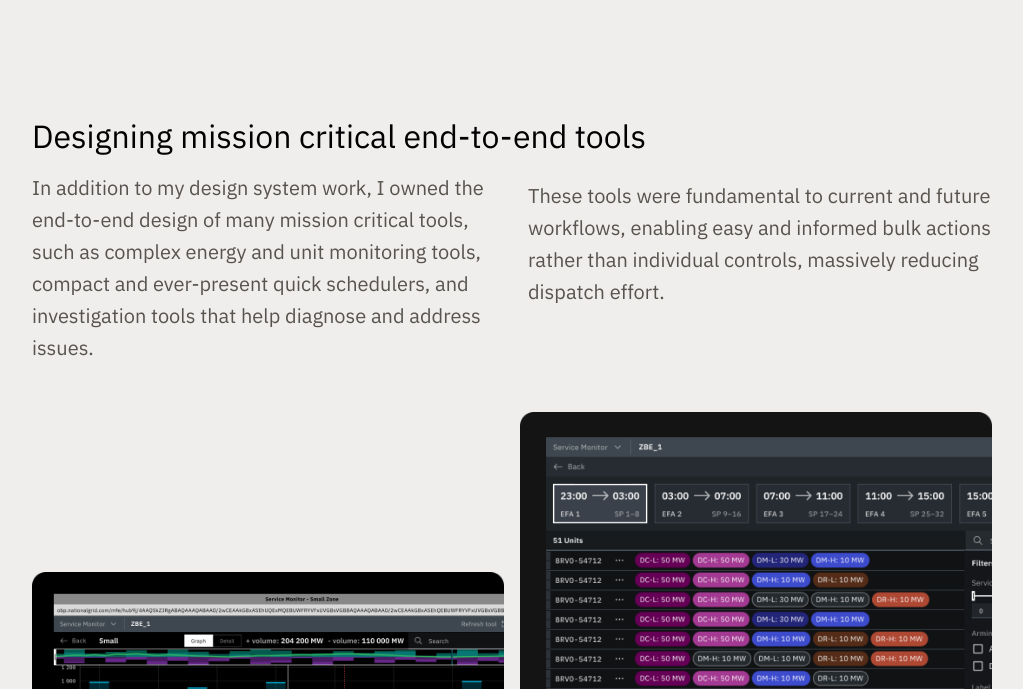
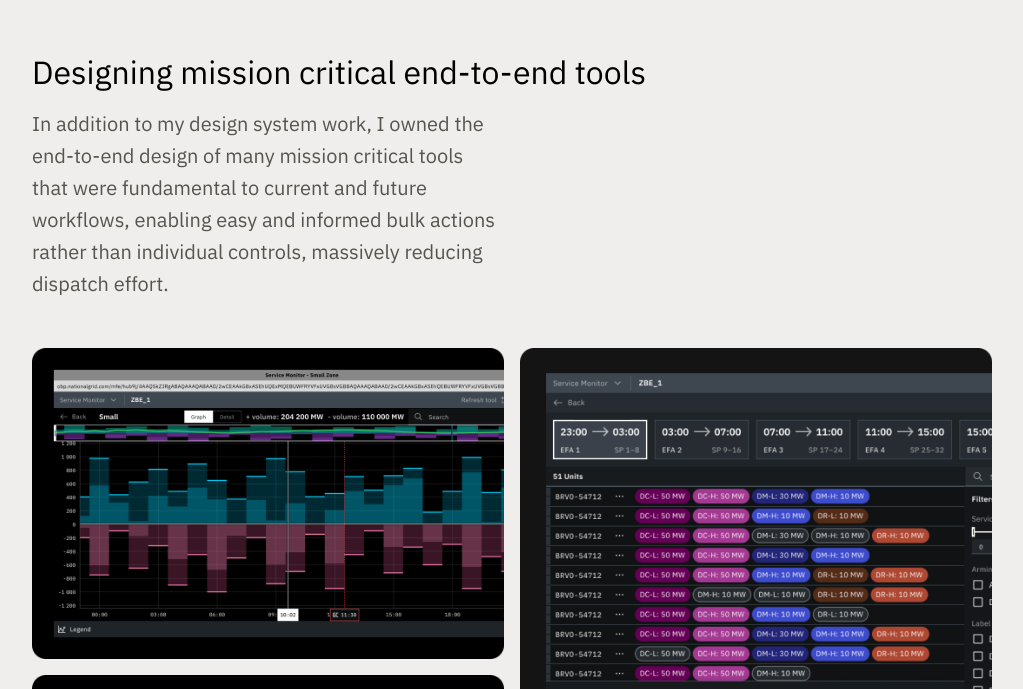
Before and after one commit to lalithsanathi/portfolio, a React (Vite) app: page /projects/bridging-design-and-dev in a window 1280 px wide. Shown: the part 11311-12000 px from the top of the page, without its empty margins (128-1151 px from the left). Built offline with nearby package versions, Linux system fonts and the light colour scheme; a web font is replaced by a local one.

Commit message:
herd and tracking

```diff
--- a/src/pages/Home.tsx
+++ b/src/pages/Home.tsx
@@ -104,7 +104,7 @@ export default function Home() {
               size="tall"
             />
           }
-        />*/}
+        /> */}
       </div>
 
       {/* Bottom fade */}
--- a/src/pages/projects/BridgingDesignDev.tsx
+++ b/src/pages/projects/BridgingDesignDev.tsx
@@ -396,7 +396,7 @@ export default function BridgingDesignDev() {
             designers dynamically design real graphs, instantly see results, and
             refine accordingly.
           </p>
-          <p className="col-span-12 mt-6 text-xl text-stone-600 lg:col-span-6">
+          {/* <p className="col-span-12 mt-6 text-xl text-stone-600 lg:col-span-6">
             Design crits that used to span multiple sessions over days started
             happening live — someone would suggest a change, the designer would
             make it on the spot, and we'd evaluate it together in real time.
@@ -405,7 +405,7 @@ export default function BridgingDesignDev() {
             like engineers being unsure about the state of a unit. And the users
             themselves were able to see much more realistic data, which
             fundamentally changed the quality of the feedback we got.
-          </p>
+          </p> */}
         </div>
       </Container>
       <Container className="mt-12">
@@ -436,36 +436,31 @@ export default function BridgingDesignDev() {
           </h2>
           <p className="col-span-12 mt-4 text-xl text-stone-600 lg:col-span-6">
             In addition to my design system work, I owned the end-to-end design
-            of many mission critical tools, such as complex energy and unit
-            monitoring tools, compact and ever-present quick schedulers, and
-            investigation tools that help diagnose and address issues.
-          </p>
-          <p className="col-span-12 mt-6 text-xl text-stone-600 lg:col-span-6">
-            These tools were fundamental to current and future workflows,
-            enabling easy and informed bulk actions rather than individual
-            controls, massively reducing dispatch effort.
+            of many mission critical tools that were fundamental to current and
+            future workflows, enabling easy and informed bulk actions rather
+            than individual controls, massively reducing dispatch effort.
           </p>
         </div>
       </Container>
       <Container className="mt-12">
         <div className="grid grid-cols-12 gap-4 items-start">
-          <img
-            src={`${IMG}/mission-3.png`}
-            alt="Energy monitoring tool interface"
-            className="col-span-12 mt-0 w-full lg:col-span-6 lg:mt-40"
-          />
           <div className="col-span-12 flex flex-col gap-4 lg:col-span-6">
             <img
-              src={`${IMG}/mission-2.png`}
-              alt="Unit monitoring dashboard"
-              className="w-full"
+              src={`${IMG}/mission-3.png`}
+              alt="Energy monitoring tool interface"
+              className="col-span-12 mt-0 w-full lg:col-span-6"
             />
             <img
               src={`${IMG}/mission-4.png`}
               alt="Quick scheduler tool"
-              className="w-full"
+              className="col-span-12 mt-0 w-full lg:col-span-6"
             />
           </div>
+          <img
+            src={`${IMG}/mission-2.png`}
+            alt="Unit monitoring dashboard"
+            className="col-span-12 mt-0 w-full lg:col-span-6"
+          />
         </div>
       </Container>
 
```
